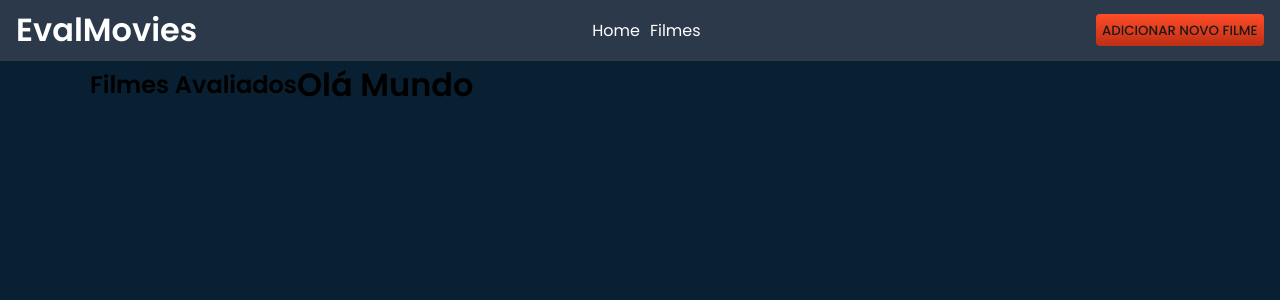
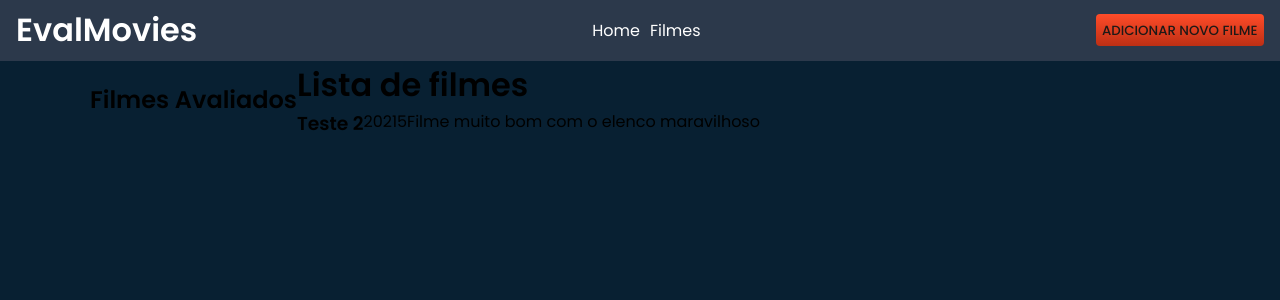
Before and after one commit to GuiSandoval/evalMovies, a React (Create React App) app: page / in a window 1280 px wide. Shown: the top 300 px of the page. Built offline with nearby package versions, Linux system fonts and the light colour scheme.

Commit message:
chore ✨ : Create Component ListFilms

```diff
--- /dev/null
+++ b/src/components/FilmPreviewAPI/index.tsx
@@ -0,0 +1,37 @@
+import React from 'react'
+import { Container } from './styles'
+
+interface IFilmPreviewAPIProps {
+    id: string;
+    name: string;
+    director?: string;
+    year: number;
+    cast?: string;
+    gender?: string;
+    evaluation: number;
+    evaluationDescription: string;
+    createdAt?: string;
+};
+
+
+export const FilmPreviewAPI = ({
+    id,
+    name,
+    director,
+    year,
+    cast,
+    gender,
+    evaluation,
+    evaluationDescription,
+    createdAt
+}: IFilmPreviewAPIProps) => {
+    return (
+        <Container>
+            {/* <img src={poster} alt={title} /> */}
+            <h3>{name}</h3>
+            <p>{year}</p>
+            <p>{evaluation}</p>
+            <p>{evaluationDescription}</p>
+        </Container>
+    );
+}
--- /dev/null
+++ b/src/components/FilmPreviewAPI/styles.ts
@@ -0,0 +1,8 @@
+import styled from "styled-components";
+
+export const Container = styled.div`
+    display: flex;
+    flex-direction: row;
+    justify-content: flex-start;
+    align-items: flex-start;
+`;
--- /dev/null
+++ b/src/components/ListFilmsAPI/index.tsx
@@ -0,0 +1,34 @@
+import React from 'react'
+import { FilmPreviewAPI } from '../FilmPreviewAPI'
+import { Container } from './styles'
+
+export function ListFilmsAPI() {
+    const fixedArray = [
+        {
+            id: "53759fe5-d40e-4561-9e5c-4daa493a62a2",
+            name: "Teste 2",
+            director: "Guilherme Sandoval",
+            year: 2021,
+            cast: "{\"Guilherme Sandoval\"}",
+            gender: "action",
+            evaluation: 5,
+            evaluationDescription: "Filme muito bom com o elenco maravilhoso",
+            createdAt: "2021-12-08T09:01:16.550Z"
+        }
+    ]
+
+    return (
+        <Container>
+            <h1>Lista de filmes</h1>
+            {fixedArray.map(singleFilm =>
+                <FilmPreviewAPI
+                    name={singleFilm.name}
+                    evaluation={singleFilm.evaluation}
+                    id={singleFilm.id}
+                    evaluationDescription={singleFilm.evaluationDescription}
+                    year={singleFilm.year}
+                />
+            )}
+        </Container>
+    )
+}
--- a/src/pages/EvalFilms.tsx
+++ b/src/pages/EvalFilms.tsx
@@ -1,8 +1,10 @@
+import { ListFilmsAPI } from "../components/ListFilmsAPI";
+
 export function EvalFilms() {
   return (
     <>
       <h2>Filmes Avaliados</h2>
-      <h1>Olá Mundo</h1>
+      <ListFilmsAPI />
     </>
   )
 }
```
Also changed, not shown: src/components/ListFilmsEval/index.tsx (deleted, +0 -9 lines), src/components/ListFilmsAPI/styles.ts (renamed from src/components/ListFilmsEval/styles.ts).
